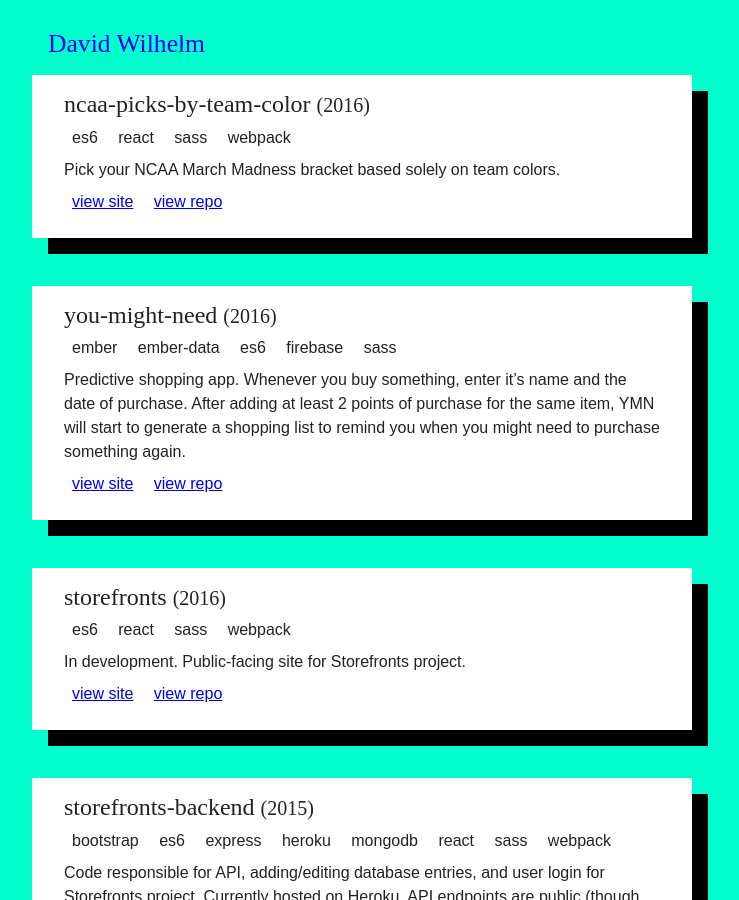
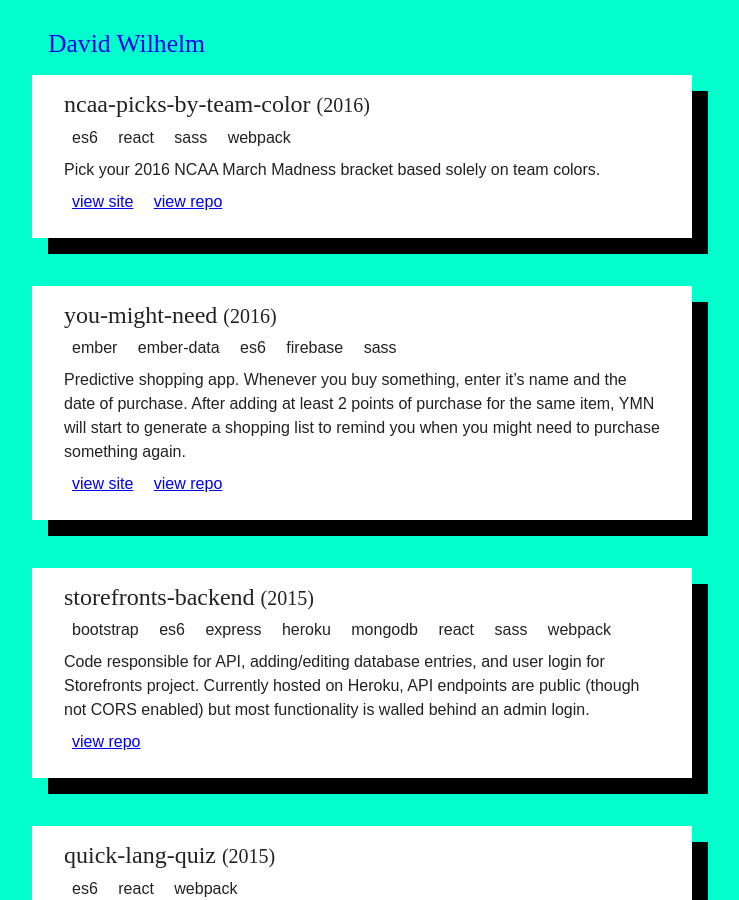
Before and after one commit to dogsGhost/dogsGhost.github.io, a Jekyll site: the page built from index.html, in a window 1280 px wide and 900 px high. Shown: the whole window, without its empty margins (16-755 px from the left). Built offline with Jekyll 4.4.1, drawn with Linux system fonts in a browser that asks for light colours.

Commit message:
update copy

```diff
--- a/_includes/header.html
+++ b/_includes/header.html
@@ -1,3 +1,3 @@
 <header class="page-header">
-  <h1><a href="{{ site.github_url }}">{{ site.title }}</a></h1>
+  <h1><a href="{{ site.github_url }}" title="oh hey, this link goes to my github account">{{ site.title }}</a></h1>
 </header>
--- a/_posts/2016-01-27-storefronts.md
+++ /dev/null
@@ -1,12 +0,0 @@
----
-layout: post
-title:  "storefronts"
-date:   2016-01-27
-categories: react es6 webpack sass
-demo_url: "http://dogsghost.github.io/storefronts/"
-on_github: true
----
-
-In development. Public-facing site for Storefronts project.
-
-<!-- end -->
```
Also changed, not shown: _posts/2016-03-17-ncaa-picks-by-team-color.md (+1 -1 lines).
